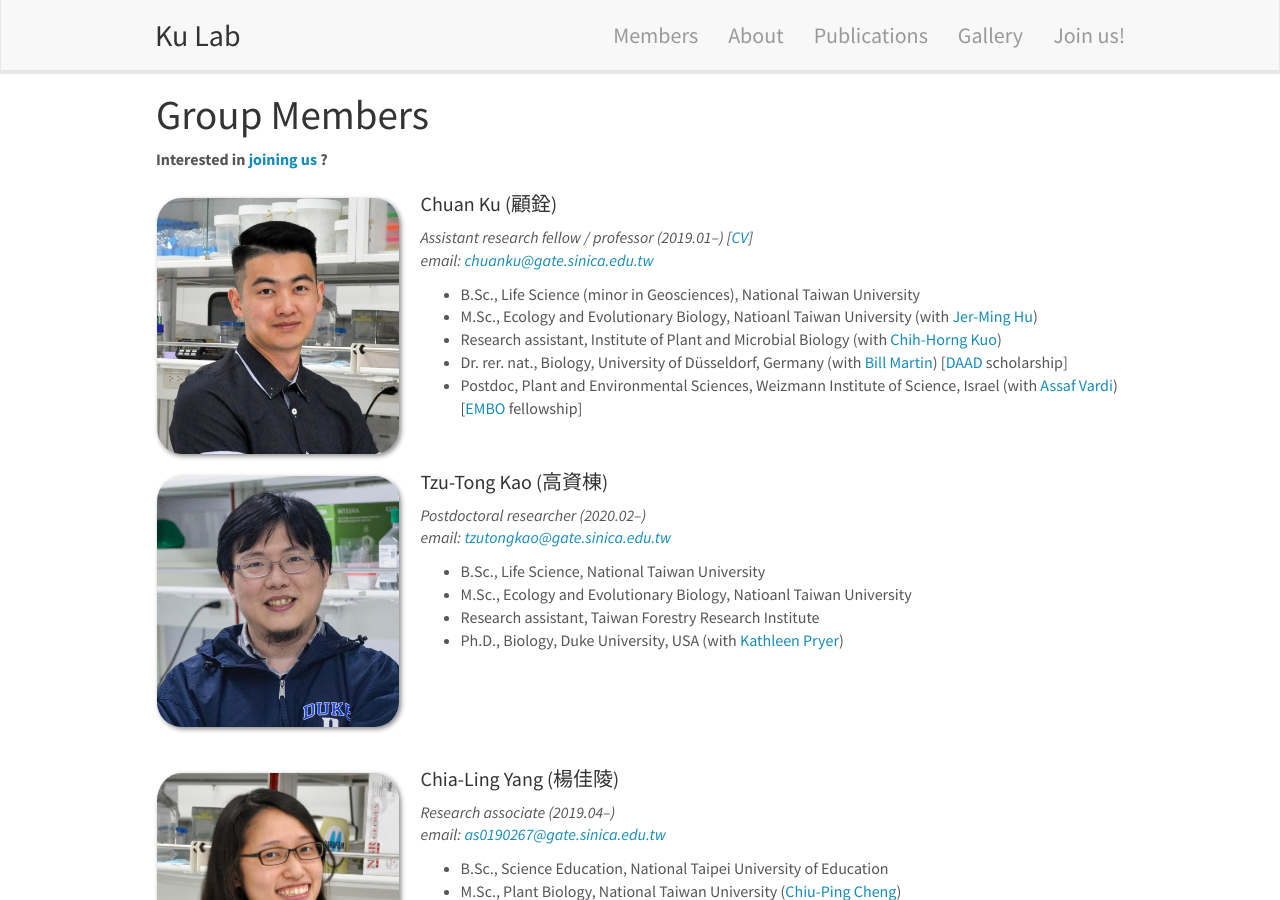
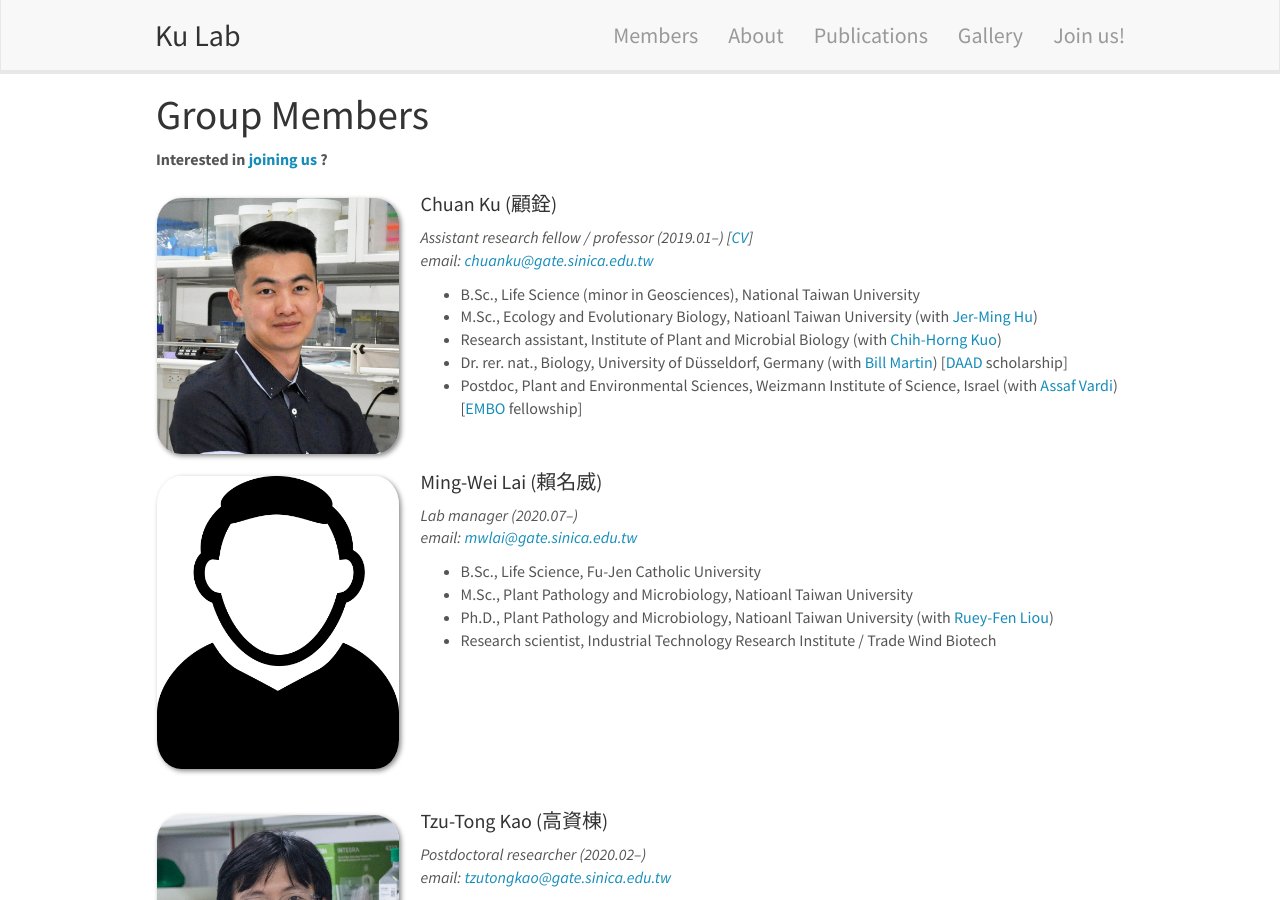
Before and after one commit to tzutongkao/Kao_Lab, a Jekyll site: the page built from _pages/team.md, in a window 1280 px wide and 900 px high. Built offline with Jekyll 4.4.1, drawn with Linux system fonts in a browser that asks for light colours; nearby versions of some CDN libraries; some of the changed text lies outside the part shown.

Commit message:
add members

```diff
--- a/_data/team_members.yml
+++ b/_data/team_members.yml
@@ -8,6 +8,16 @@
   education3: Research assistant, Institute of Plant and Microbial Biology (with <a href="https://ipmb.sinica.edu.tw/chkuo/index.php">Chih-Horng Kuo</a>)
   education4: Dr. rer. nat., Biology, University of Düsseldorf, Germany (with <a href="https://www.molevol.hhu.de/">Bill Martin</a>) [<a href="https://www.daad.de/en/">DAAD</a> scholarship]
   education5: Postdoc, Plant and Environmental Sciences, Weizmann Institute of Science, Israel (with <a href="http://www.weizmann.ac.il/plants/vardi/home">Assaf Vardi</a>) [<a href="https://www.embo.org/">EMBO</a> fellowship]
+
+- name: Ming-Wei Lai (賴名威)
+  photo: avatar.jpg
+  info: Lab manager (2020.07–)
+  email: mwlai@gate.sinica.edu.tw
+  number_educ: 4
+  education1: B.Sc., Life Science, Fu-Jen Catholic University
+  education2: M.Sc., Plant Pathology and Microbiology, Natioanl Taiwan University
+  education3: Ph.D., Plant Pathology and Microbiology, Natioanl Taiwan University (with <a href="http://www.ppm.ntu.edu.tw/en/faculty/%E5%8A%89%E7%91%9E%E8%8A%AC">Ruey-Fen Liou</a>)
+  education4: Research scientist, Industrial Technology Research Institute / Trade Wind Biotech
 
 - name: Tzu-Tong Kao (高資棟)
   photo: TzuTong.jpg
@@ -56,3 +66,17 @@
   email: th456@cornell.edu
   number_educ: 1
   education1: B.A., Biological Sciences, Cornell University, USA (2017.08–)
+
+- name: Shang-Hong Lin (林上泓)
+  photo: avatar.jpg
+  info: Research intern (2020.07–)
+  email: s0624011@gm.ncue.edu.tw
+  number_educ: 1
+  education1: B.Sc., Biology, National Changhua University of Education (2017.08–)
+
+- name: Jing-Hsiang Chang (張景翔)
+  photo: avatar.jpg
+  info: Research intern (2020.07–)
+  email: lavouver96@gmail.com
+  number_educ: 1
+  education1: B.Sc., Animal Science and Technology, National Taiwan University (2016.08–)
```
Also changed, not shown: 1 other file.
